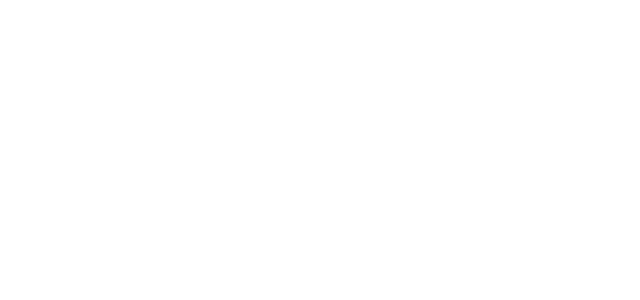
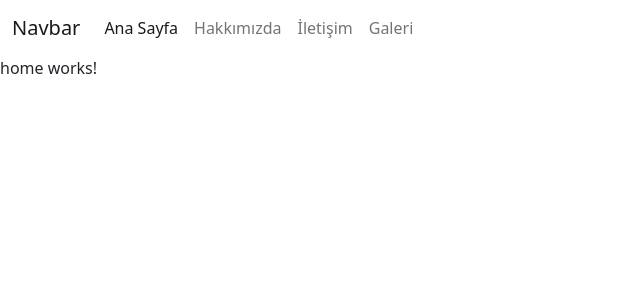
Before and after one commit to atillakalay/TurkcellAngularCourse, an Angular app in the folder angularapp/: page /anasayfa in a window 1280 px wide. Shown: the top 300 px of the page, without its empty margins (0-640 px from the left). Built offline with nearby package versions, Linux system fonts and the light colour scheme.

Commit message:
Sample Project Part 3 (Link Building) course has been completed.

```diff
--- a/angularapp/src/app/app.component.html
+++ b/angularapp/src/app/app.component.html
@@ -1 +1,2 @@
+<app-header></app-header>
 <router-outlet></router-outlet>
--- a/angularapp/src/app/app.component.ts
+++ b/angularapp/src/app/app.component.ts
@@ -1,4 +1,5 @@
 import { Component } from '@angular/core';
+import { ActivatedRoute } from '@angular/router';
 
 @Component({
   selector: 'app-root',
@@ -7,4 +8,6 @@ import { Component } from '@angular/core';
 })
 export class AppComponent {
   title = 'angularapp';
+
+  constructor(private route: ActivatedRoute) { }
 }
--- /dev/null
+++ b/angularapp/src/app/pages/nav/header/header.component.html
@@ -0,0 +1,32 @@
+<nav class="navbar navbar-expand-lg bg-body-tertiary">
+  <div class="container-fluid">
+    <a class="navbar-brand" href="#">Navbar</a>
+    <button
+      class="navbar-toggler"
+      type="button"
+      data-bs-toggle="collapse"
+      data-bs-target="#navbarNav"
+      aria-controls="navbarNav"
+      aria-expanded="false"
+      aria-label="Toggle navigation"
+    >
+      <span class="navbar-toggler-icon"></span>
+    </button>
+    <div class="collapse navbar-collapse" id="navbarNav">
+      <ul class="navbar-nav">
+        <li class="nav-item">
+          <a routerLink="/anasayfa" class="nav-link active">Ana Sayfa</a>
+        </li>
+        <li class="nav-item">
+          <a routerLink="/hakkinda" class="nav-link">Hakkımızda</a>
+        </li>
+        <li class="nav-item">
+          <a routerLink="/iletisim" class="nav-link">İletişim</a>
+        </li>
+        <li class="nav-item">
+          <a routerLink="/galeri" class="nav-link">Galeri</a>
+        </li>
+      </ul>
+    </div>
+  </div>
+</nav>
```
Also changed, not shown: angularapp/src/app/app-routing.module.ts (+11 -8 lines), angularapp/src/app/app.module.ts (+5 -3 lines), angularapp/src/app/pages/nav/header/header.component.ts (added, +9 -0 lines), angularapp/src/app/pages/page.module.ts (+7 -3 lines), angularapp/src/app/pages/nav/header/header.component.css (added), 1 other file (tests, documents, lock files or other folders).
